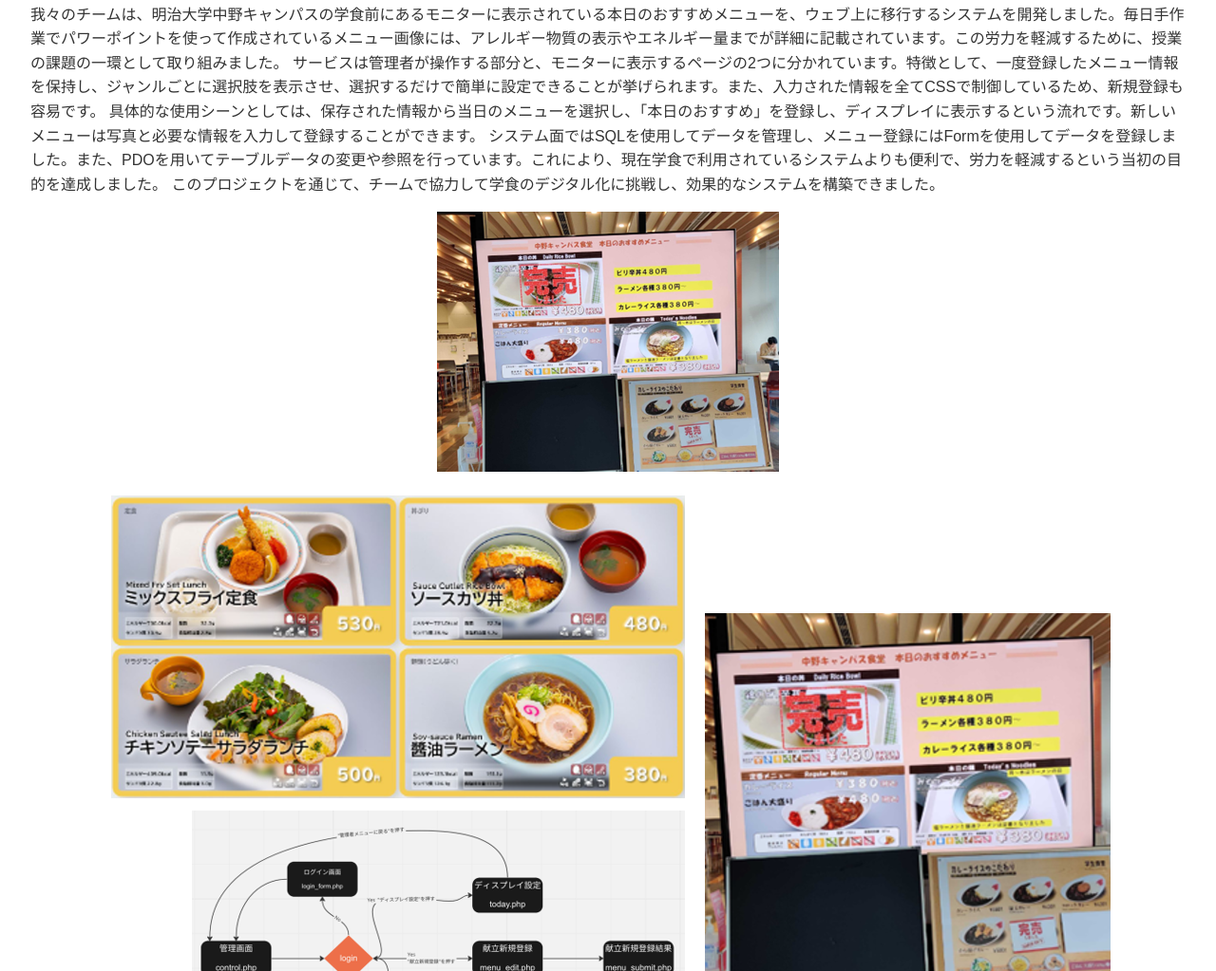
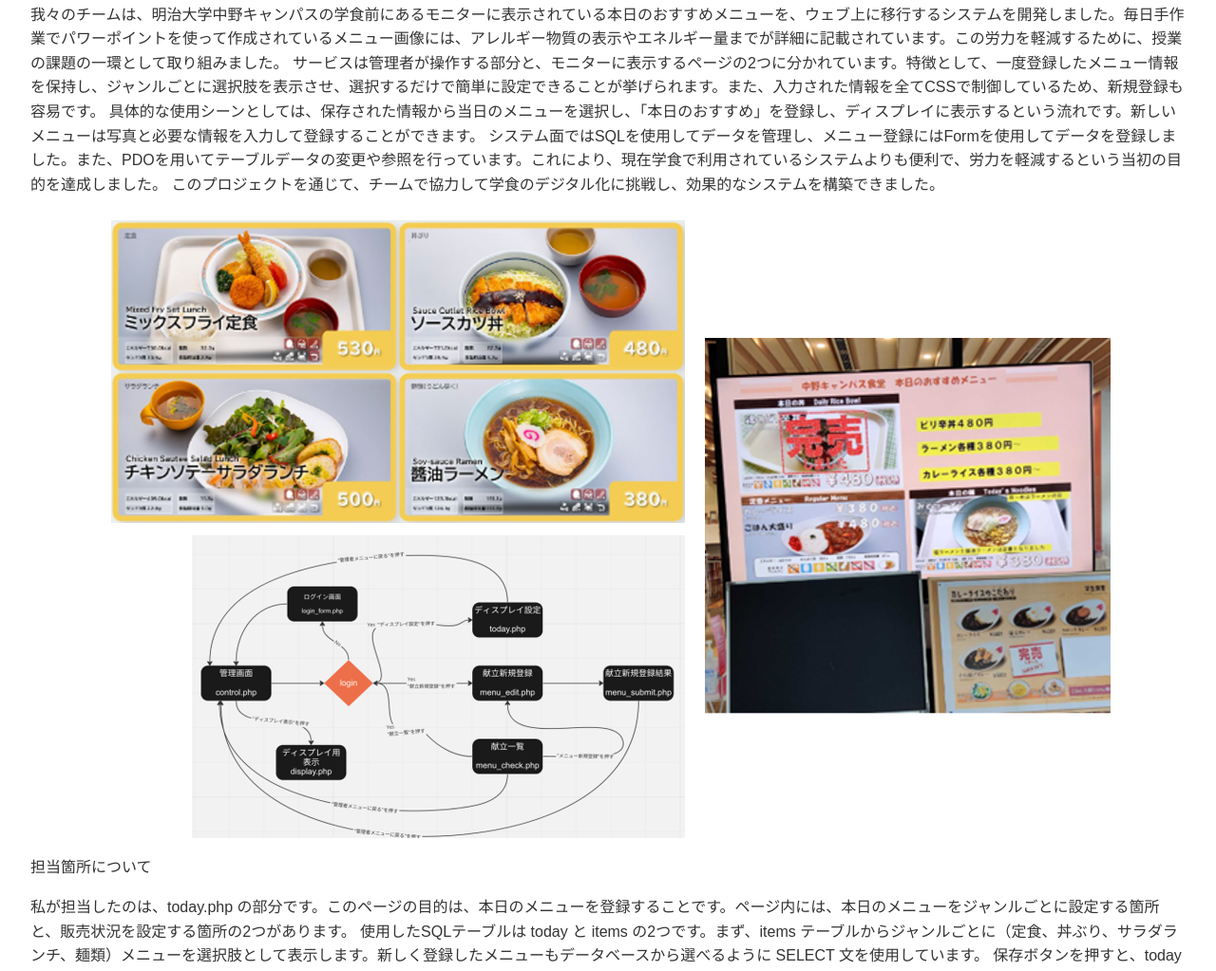
Before and after one commit to mayaportfolio/mayaportfolio.github.io, a plain HTML site: page index.html in a window 1280 px wide. Shown: the part 2233-3256 px from the top of the page at 95% size. Drawn offline with Linux system fonts and the light colour scheme.

Commit message:
Add files via upload

```diff
--- a/index.html
+++ b/index.html
@@ -57,7 +57,6 @@
                     システム面ではSQLを使用してデータを管理し、メニュー登録にはFormを使用してデータを登録しました。また、PDOを用いてテーブルデータの変更や参照を行っています。これにより、現在学食で利用されているシステムよりも便利で、労力を軽減するという当初の目的を達成しました。
 
                     このプロジェクトを通じて、チームで協力して学食のデジタル化に挑戦し、効果的なシステムを構築できました。</p>
-                <img src="image/image5.png" alt="別の作品の画像" class="work-image">
                 <img src="image/image3.png" alt="別の作品の画像" class="work-image">
                 <p>担当箇所について</p>
                  <p>私が担当したのは、today.php の部分です。このページの目的は、本日のメニューを登録することです。ページ内には、本日のメニューをジャンルごとに設定する箇所と、販売状況を設定する箇所の2つがあります。
```
